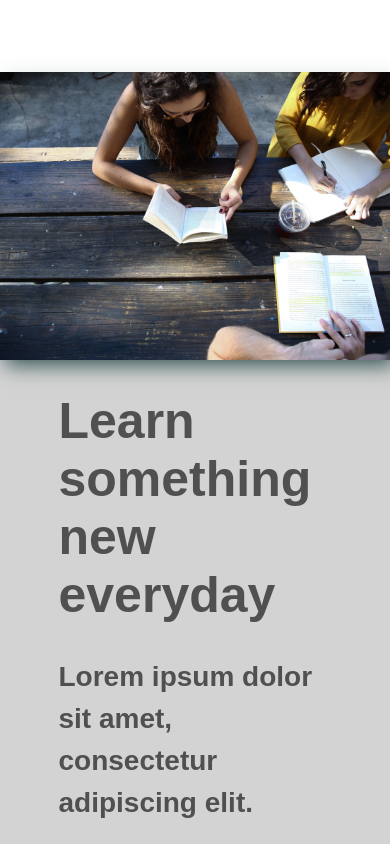
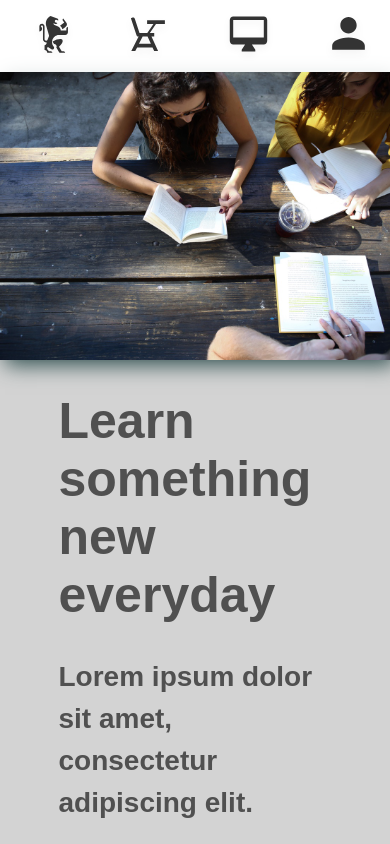
Before and after one commit to PanditSayali/Colmar-Project, a plain HTML site: page index.html in a window 390 px wide. Shown: the top 844 px of the page. Drawn offline with Linux system fonts and the light colour scheme.

Commit message:
modified css file

```diff
--- a/Resources/CSS/style.css
+++ b/Resources/CSS/style.css
@@ -156,9 +156,15 @@ header .mobile {
         text-align: center;
     }
 
-    header li {
-        margin: 064px;
-    }
+    header .mobile ul {
+        display: flex;
+        justify-content: space-around;
+        align-items: center;
+      }
+
+    nav {
+        display: none;
+      }
 
     header .mobile img {
         height: 48.5px;
```
